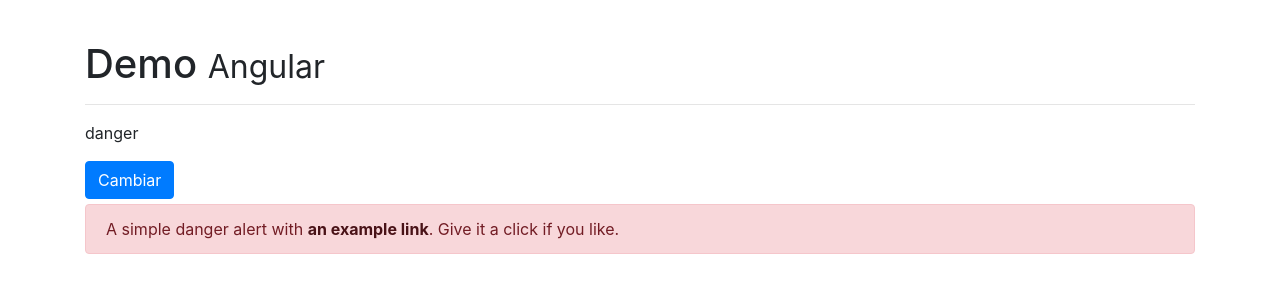
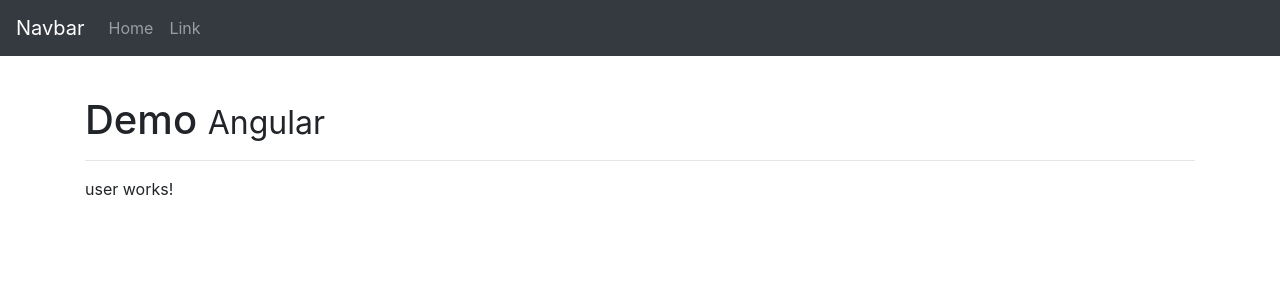
Before and after one commit to Jesusd19/varied, an Angular app: page /user in a window 1280 px wide. Before the commit this address led to /. Shown: the top 300 px of the page. Built offline with nearby package versions, Linux system fonts and the light colour scheme.

Commit message:
Agregando rutas

```diff
--- a/src/app/app-routing.module.ts
+++ b/src/app/app-routing.module.ts
@@ -1,7 +1,13 @@
+import { UserComponent } from './components/user/user.component';
+import { HomeComponent } from './components/home/home.component';
 import { NgModule } from '@angular/core';
 import { Routes, RouterModule } from '@angular/router';
 
-const routes: Routes = [];
+const routes: Routes = [
+  { path:'home',  component: HomeComponent},
+  { path:'user', component: UserComponent},
+  { path: '**', pathMatch: 'full', redirectTo: 'home'}
+];
 
 @NgModule({
   imports: [RouterModule.forRoot(routes)],
--- a/src/app/app.component.html
+++ b/src/app/app.component.html
@@ -1,13 +1,6 @@
+<app-navbar></app-navbar>
 <div class="container main-container">
   <h1>Demo <small>Angular</small></h1>
   <hr>
-  <!-- <app-ng-style></app-ng-style> -->
-  <!-- <app-css></app-css> -->
-  <!-- <app-clases></app-clases> -->
-  <!-- <p [appResaltado]="'orange'">
-    Hola mundo
-  </p> -->
-  <app-ng-switch></app-ng-switch>
-
+  <router-outlet></router-outlet>
 </div>
-<router-outlet></router-outlet>
--- /dev/null
+++ b/src/app/components/home/home.component.ts
@@ -0,0 +1,23 @@
+import { Component, OnInit } from '@angular/core';
+
+@Component({
+  selector: 'app-home',
+  template: `
+  <app-ng-style></app-ng-style>
+  <app-css></app-css>
+  <app-clases></app-clases>
+  <p [appResaltado]="'orange'">
+    Hola mundo
+  </p>
+  <app-ng-switch></app-ng-switch>
+  `,
+  styles: []
+})
+export class HomeComponent implements OnInit {
+
+  constructor() { }
+
+  ngOnInit() {
+  }
+
+}
--- /dev/null
+++ b/src/app/components/navbar/navbar.component.html
@@ -0,0 +1,17 @@
+<nav class="navbar navbar-expand-lg navbar-dark bg-dark">
+    <a class="navbar-brand"  [routerLink]="[ '/home' ]">Navbar</a>
+    <button class="navbar-toggler" type="button" data-toggle="collapse" data-target="#navbarSupportedContent" aria-controls="navbarSupportedContent" aria-expanded="false" aria-label="Toggle navigation">
+      <span class="navbar-toggler-icon"></span>
+    </button>
+    <div class="collapse navbar-collapse" id="navbarSupportedContent">
+      <ul class="navbar-nav" routerLinkActive="active">
+        <li class="nav-item">
+          <a [routerLink]="[ '/home' ]" class="nav-link">Home</a>
+        </li>
+        <li class="nav-item">
+          <a [routerLink]="[ '/user' ]" class="nav-link">Link</a>
+        </li>
+      </ul>
+
+    </div>
+  </nav>
--- /dev/null
+++ b/src/app/components/navbar/navbar.component.ts
@@ -0,0 +1,15 @@
+import { Component, OnInit } from '@angular/core';
+
+@Component({
+  selector: 'app-navbar',
+  templateUrl: './navbar.component.html',
+  styles: []
+})
+export class NavbarComponent implements OnInit {
+
+  constructor() { }
+
+  ngOnInit() {
+  }
+
+}
--- /dev/null
+++ b/src/app/components/user/user-details.component.ts
@@ -0,0 +1,19 @@
+import { Component, OnInit } from '@angular/core';
+
+@Component({
+  selector: 'app-user-details',
+  template: `
+    <p>
+      user-details works!
+    </p>
+  `,
+  styles: []
+})
+export class UserDetailsComponent implements OnInit {
+
+  constructor() { }
+
+  ngOnInit() {
+  }
+
+}
--- /dev/null
+++ b/src/app/components/user/user-edit.component.ts
@@ -0,0 +1,19 @@
+import { Component, OnInit } from '@angular/core';
+
+@Component({
+  selector: 'app-user-edit',
+  template: `
+    <p>
+      user-edit works!
+    </p>
+  `,
+  styles: []
+})
+export class UserEditComponent implements OnInit {
+
+  constructor() { }
+
+  ngOnInit() {
+  }
+
+}
--- /dev/null
+++ b/src/app/components/user/user-new.component.ts
@@ -0,0 +1,19 @@
+import { Component, OnInit } from '@angular/core';
+
+@Component({
+  selector: 'app-user-new',
+  template: `
+    <p>
+      user-new works!
+    </p>
+  `,
+  styles: []
+})
+export class UserNewComponent implements OnInit {
+
+  constructor() { }
+
+  ngOnInit() {
+  }
+
+}
--- /dev/null
+++ b/src/app/components/user/user.component.html
@@ -0,0 +1,3 @@
+<p>
+  user works!
+</p>
--- /dev/null
+++ b/src/app/components/user/user.component.ts
@@ -0,0 +1,15 @@
+import { Component, OnInit } from '@angular/core';
+
+@Component({
+  selector: 'app-user',
+  templateUrl: './user.component.html',
+  styles: []
+})
+export class UserComponent implements OnInit {
+
+  constructor() { }
+
+  ngOnInit() {
+  }
+
+}
```
Also changed, not shown: src/app/app.module.ts (+13 -1 lines).
